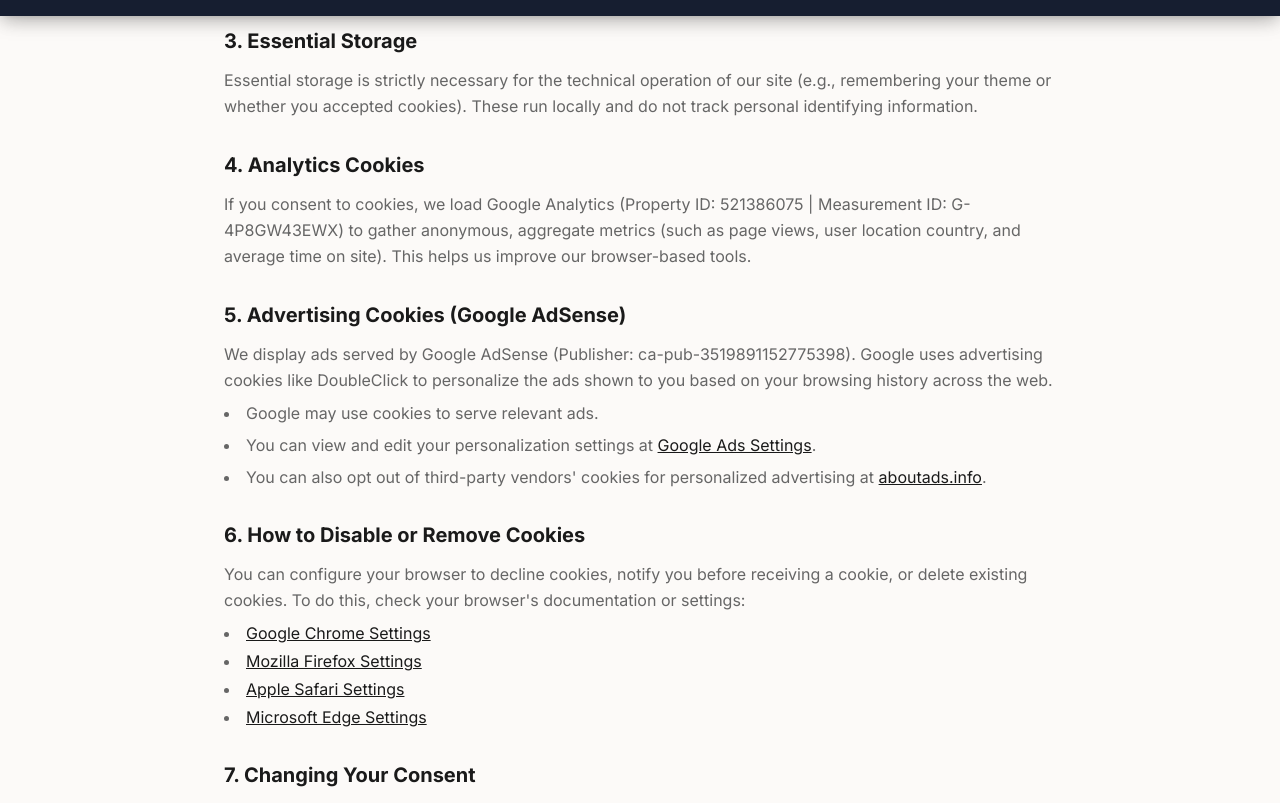
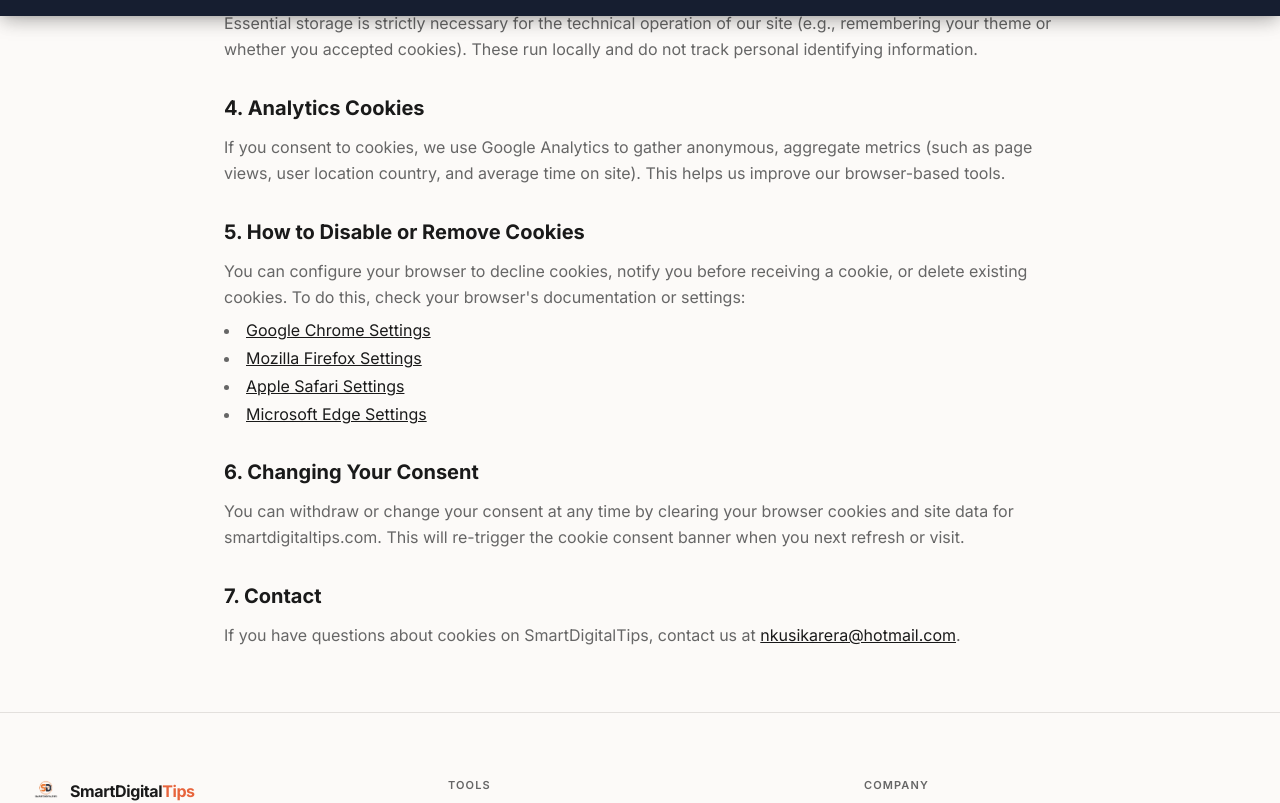
Before and after one commit to angelokarera/smarttips, a React (Vite) app: page /cookies in a window 1280 px wide. Shown: the part 784-1587 px from the top of the page. Built offline with nearby package versions, Linux system fonts and the light colour scheme.

Commit message:
refactor: streamline cookie policy section by removing advertising cookie details and updating section numbering

```diff
--- a/src/pages/Cookies.tsx
+++ b/src/pages/Cookies.tsx
@@ -83,12 +83,7 @@
                     <td className="px-4 py-2">24 hours</td>
                     <td className="px-4 py-2">Distinguishes users for tracking daily trends.</td>
                   </tr>
-                  <tr>
-                    <td className="px-4 py-2 font-mono">__gads, __gpi</td>
-                    <td className="px-4 py-2">Advertising (AdSense)</td>
-                    <td className="px-4 py-2">13 months</td>
-                    <td className="px-4 py-2">Measures ad views, clicks, and prevents click fraud.</td>
-                  </tr>
+
                 </tbody>
               </table>
             </div>
@@ -104,24 +99,14 @@
           <section>
             <h2 className="mb-3 text-xl font-bold">4. Analytics Cookies</h2>
             <p className="leading-relaxed text-muted-foreground">
-              If you consent to cookies, we load Google Analytics (Property ID: 521386075 | Measurement ID: G-4P8GW43EWX) to gather anonymous, aggregate metrics (such as page views, user location country, and average time on site). This helps us improve our browser-based tools.
+              If you consent to cookies, we use Google Analytics to gather anonymous, aggregate metrics (such as page views, user location country, and average time on site). This helps us improve our browser-based tools.
             </p>
           </section>
 
-          <section>
-            <h2 className="mb-3 text-xl font-bold">5. Advertising Cookies (Google AdSense)</h2>
-            <p className="leading-relaxed text-muted-foreground">
-              We display ads served by Google AdSense (Publisher: ca-pub-3519891152775398). Google uses advertising cookies like DoubleClick to personalize the ads shown to you based on your browsing history across the web.
-            </p>
-            <ul className="mt-2 list-inside list-disc space-y-2 text-muted-foreground">
-              <li>Google may use cookies to serve relevant ads.</li>
-              <li>You can view and edit your personalization settings at <a href="https://www.google.com/settings/ads" target="_blank" rel="noopener noreferrer" className="text-foreground underline">Google Ads Settings</a>.</li>
-              <li>You can also opt out of third-party vendors' cookies for personalized advertising at <a href="https://optout.aboutads.info/" target="_blank" rel="noopener noreferrer" className="text-foreground underline">aboutads.info</a>.</li>
-            </ul>
-          </section>
+
 
           <section>
-            <h2 className="mb-3 text-xl font-bold">6. How to Disable or Remove Cookies</h2>
+            <h2 className="mb-3 text-xl font-bold">5. How to Disable or Remove Cookies</h2>
             <p className="leading-relaxed text-muted-foreground">
               You can configure your browser to decline cookies, notify you before receiving a cookie, or delete existing cookies. To do this, check your browser's documentation or settings:
             </p>
@@ -134,16 +119,16 @@
           </section>
 
           <section>
-            <h2 className="mb-3 text-xl font-bold">7. Changing Your Consent</h2>
+            <h2 className="mb-3 text-xl font-bold">6. Changing Your Consent</h2>
             <p className="leading-relaxed text-muted-foreground">
               You can withdraw or change your consent at any time by clearing your browser cookies and site data for smartdigitaltips.com. This will re-trigger the cookie consent banner when you next refresh or visit.
             </p>
           </section>
 
           <section>
-            <h2 className="mb-3 text-xl font-bold">8. Contact</h2>
+            <h2 className="mb-3 text-xl font-bold">7. Contact</h2>
             <p className="leading-relaxed text-muted-foreground">
-              If you have questions about cookies or advertising technologies on SmartDigitalTips, contact us at{' '}
+              If you have questions about cookies on SmartDigitalTips, contact us at{' '}
               <a href={`mailto:${CONTACT_EMAIL}`} className="text-foreground underline">
                 {CONTACT_EMAIL}
               </a>.
```
